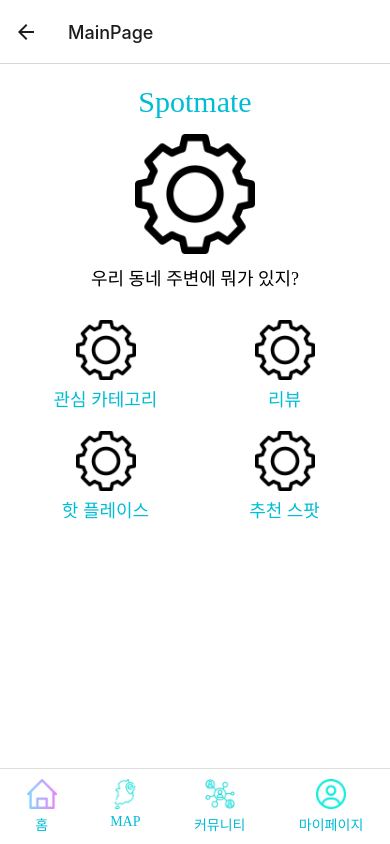
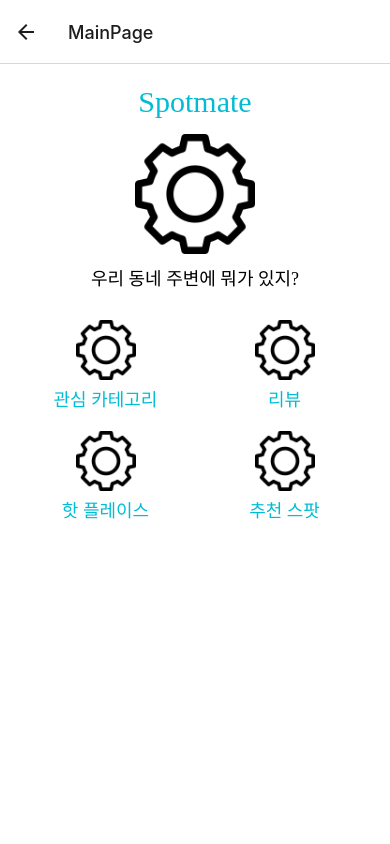
Before and after one commit to SpotMate-Project/app, a React Native app: screen /MainPage in a window 390 px wide. Built offline with nearby package versions, Linux system fonts and the light colour scheme.

Commit message:
refatcor : 하단바 코드 삭제

```diff
--- a/src/MainPage/MainPage.tsx
+++ b/src/MainPage/MainPage.tsx
@@ -55,36 +55,6 @@ const MainPage: React.FC = () => {
           </View>
         </View>
       </ScrollView>
-      <View style={styles.bottomMenuContainer}>
-        <TouchableOpacity style={styles.bottomMenuItem}>
-          <Image
-            source={require("../../assets/zip.png")}
-            style={styles.bottomMenuIcon}
-          />
-          <Text style={styles.bottomMenuText}>홈</Text>
-        </TouchableOpacity>
-        <TouchableOpacity style={styles.bottomMenuItem}>
-          <Image
-            source={require("../../assets/map2.png")}
-            style={styles.bottomMenuIcon}
-          />
-          <Text style={styles.bottomMenuText}>MAP</Text>
-        </TouchableOpacity>
-        <TouchableOpacity style={styles.bottomMenuItem}>
-          <Image
-            source={require("../../assets/munity.png")}
-            style={styles.bottomMenuIcon}
-          />
-          <Text style={styles.bottomMenuText}>커뮤니티</Text>
-        </TouchableOpacity>
-        <TouchableOpacity style={styles.bottomMenuItem}>
-          <Image
-            source={require("../../assets/human.png")}
-            style={styles.bottomMenuIcon}
-          />
-          <Text style={styles.bottomMenuText}>마이페이지</Text>
-        </TouchableOpacity>
-      </View>
     </>
   );
 };
```
Also changed, not shown: src/MyPage/MyPage.tsx (+46 -63 lines).
